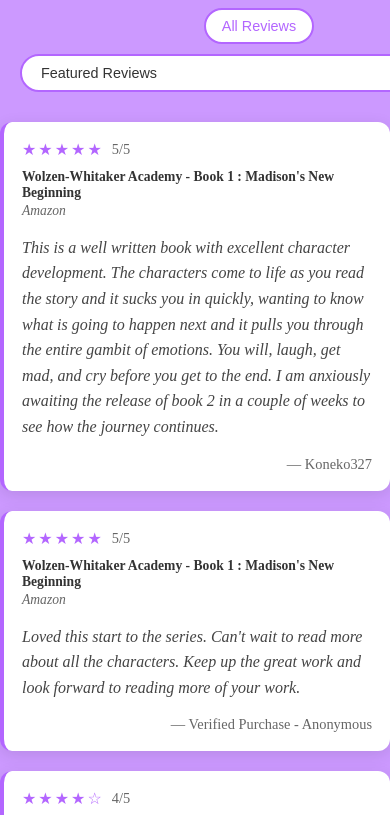
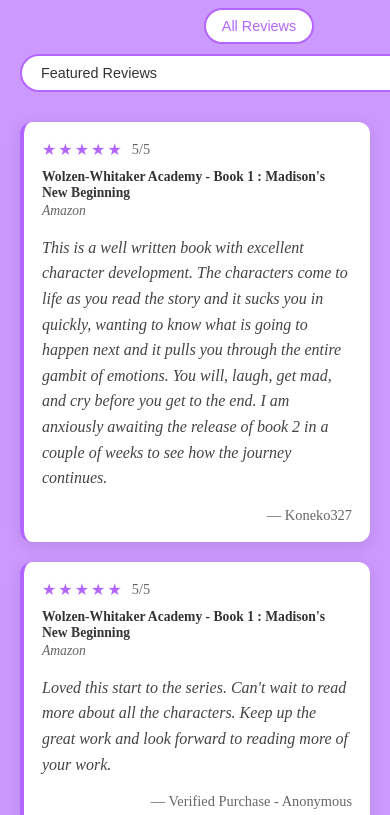
Before and after one commit to MiTOBrien/angi-lynn_storm-author, a Vue app: page / in a window 390 px wide. Shown: the part 792-1607 px from the top of the page. Built offline with nearby package versions, Linux system fonts and the light colour scheme.

Commit message:
adjusts reviews on mobile

```diff
--- a/src/views/HomeView.vue
+++ b/src/views/HomeView.vue
@@ -524,6 +524,10 @@ h2 {
     max-width: 100%;
   }
 
+  .review-card {
+    box-sizing: border-box;
+  }
+
   .review-header {
     flex-direction: column;
     align-items: flex-start;
```
